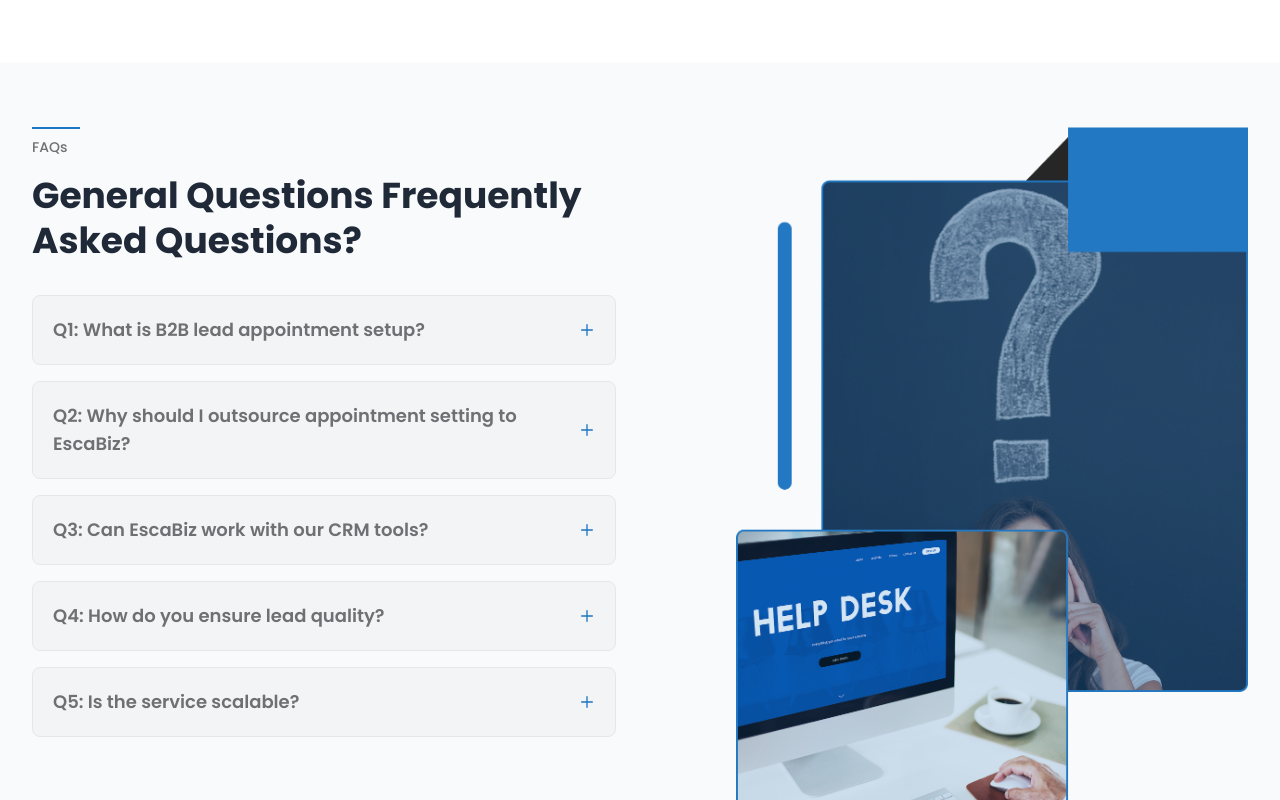
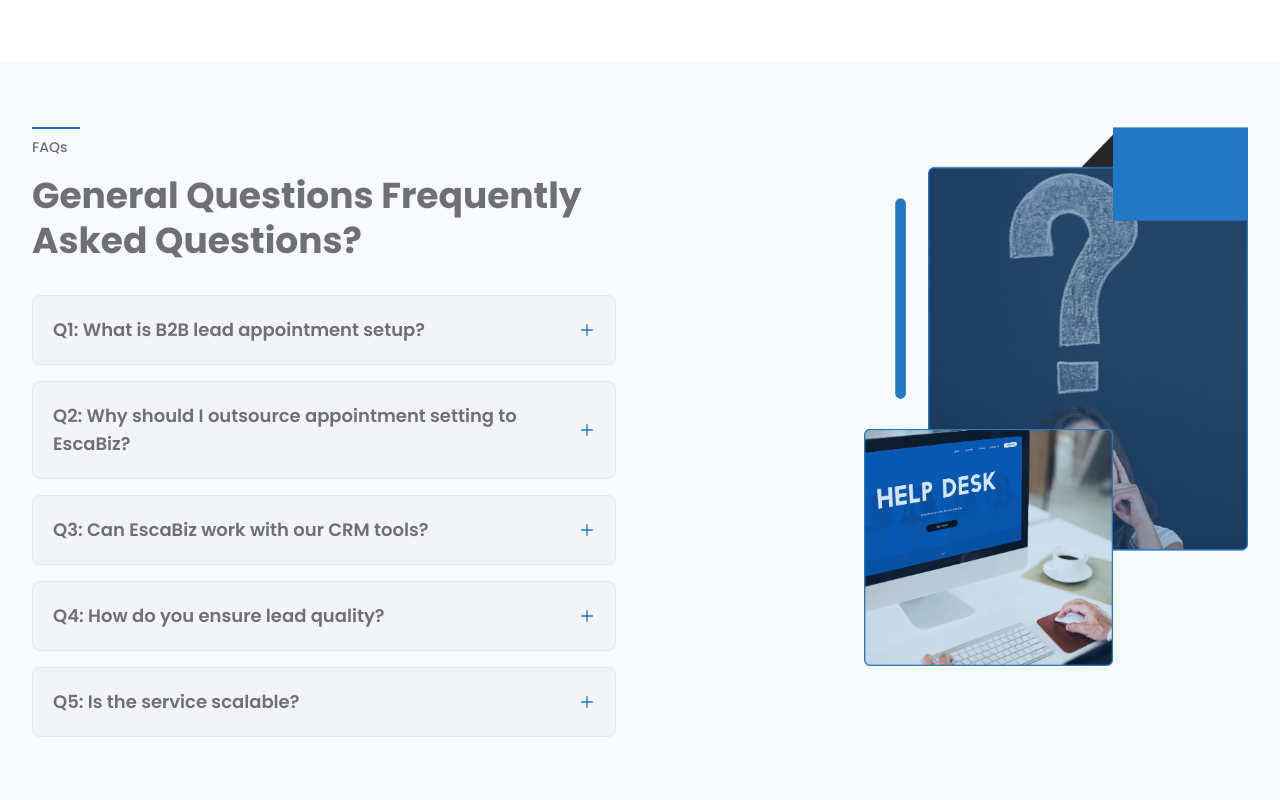
Before and after one commit to Sharmeen-Rauf/escabiz, a Next.js app: page /b2b-appointment-setup in a window 1280 px wide. Shown: the part 4860-5660 px from the top of the page. Built offline with nearby package versions, Linux system fonts and the light colour scheme.

Commit message:
Update styling and dimensions in Lead Generation System: change heading color for improved visibility and adjust image size for better layout consistency, enhancing overall user experience.

```diff
--- a/src/app/b2b-appointment-setup/page.tsx
+++ b/src/app/b2b-appointment-setup/page.tsx
@@ -717,7 +717,7 @@ export default function LeadGenerationSystem() {
               </div>
 
               {/* Main Heading */}
-              <h3 className="text-2xl sm:text-3xl md:text-4xl font-bold text-[#1f2937] leading-tight mb-8">
+              <h3 className="text-2xl sm:text-3xl md:text-4xl font-bold text-[#6f7074] leading-tight mb-8">
                 General Questions Frequently Asked Questions?
               </h3>
 
@@ -902,12 +902,12 @@ export default function LeadGenerationSystem() {
 
             {/* Right Column: Image */}
             <div className="relative flex items-center justify-center lg:justify-end">
-              <div className="relative w-full max-w-md lg:max-w-lg">
+              <div className="relative w-full max-w-xs lg:max-w-sm">
                 <Image
                   src="/Group%201244832130.png"
                   alt="FAQ Visual"
-                  width={600}
-                  height={600}
+                  width={400}
+                  height={400}
                   className="w-full h-auto object-contain"
                   priority
                 />
```
